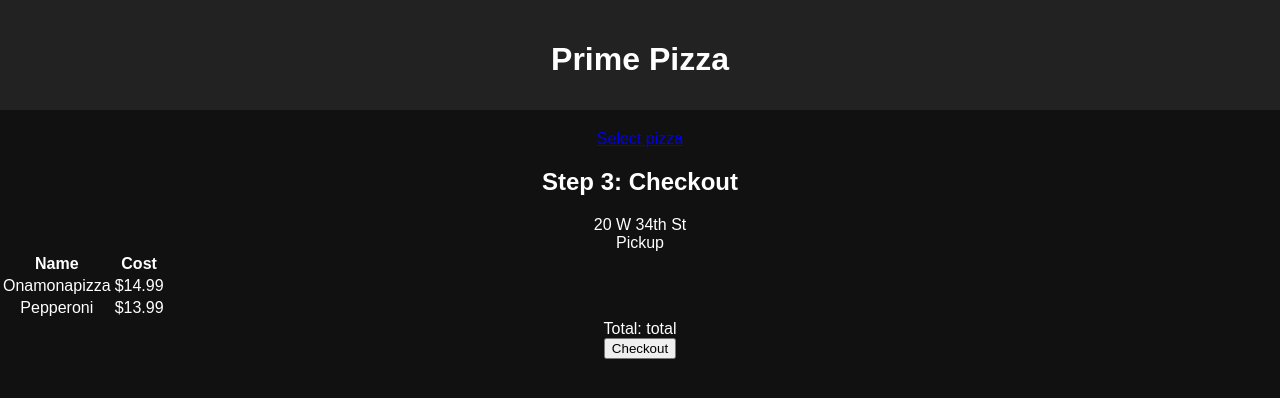
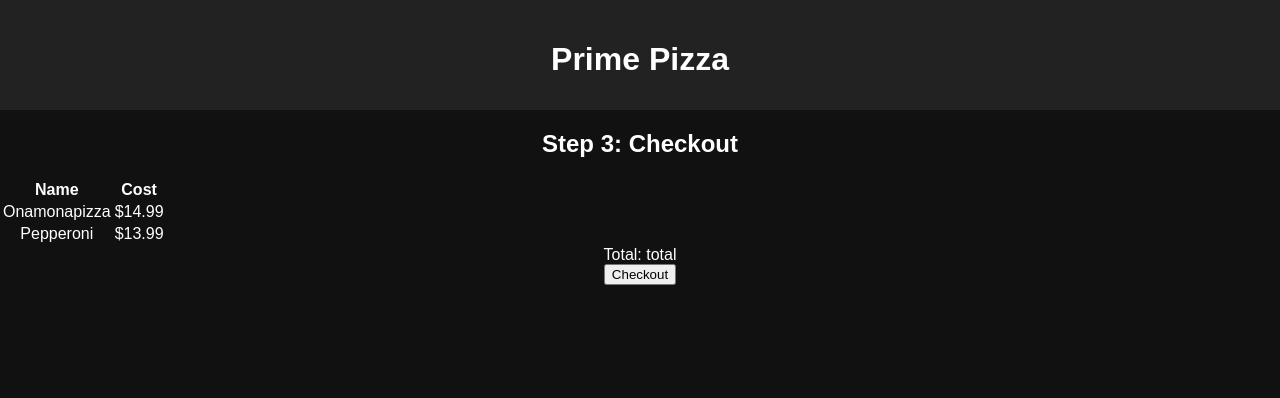
Before and after one commit to Samuelvphipps/group-redux-pizza-parlor-pod1, a React (Create React App) app: page /#/checkout in a window 1280 px wide. Shown: the top 398 px of the page. Built offline with nearby package versions, Linux system fonts and the light colour scheme; no server answers.

Commit message:
add button to go to pizza page

```diff
--- a/src/components/App/App.jsx
+++ b/src/components/App/App.jsx
@@ -51,7 +51,6 @@ function App() {
 
 {/* TODO: display select pizza page */}
       {/* select pizzas */}
-      <Link to="/selectpizza">Select pizza</Link>
       <Route exact path="/selectpizza">
         <SelectPizza />
       </Route>
--- a/src/components/Checkout/Checkout.jsx
+++ b/src/components/Checkout/Checkout.jsx
@@ -1,16 +1,51 @@
 import React from 'react';
-import { useSelector } from 'react-redux';
+import { useSelector, useDispatch } from 'react-redux';
+import { Link } from 'react-router-dom';
 
 
 function Checkout() {
-    const order = useSelector(store => store.order);
-    console.log(order);
+
+    const dispatch = useDispatch();
+
+    const customer = useSelector(store => store.customer);
+
+    const cart = useSelector(store => store.cart);
+    const total = useSelector(store => store.total);
+    console.log('order in Checkout', customer);
+    console.log('cart in Checkout', cart);
+    console.log('total in Checkout', total);
+
+    // create object that look like what the state is in ORDER
+
+
+    // axios post on click with BAO built from store.cart, store.total, store.customer
+    /*{
+        "customer_name": "Donatello", customer
+        "street_address": "20 W 34th St", customer
+        "city": "New York", customer
+        "zip": "10001", customer
+        "total": "27.98", total
+        "type": "Pickup", customer
+        "pizzas": [{ cart
+        "id": "1",
+        "quantity": "1"
+        }, {
+        "id": "2",
+        "quantity": "1"
+        }]
+    } */
+
+    const handleCheckout = () => {
+
+    }
+
+
 
 
     return (
         <>
             <h2>Step 3: Checkout</h2>
-            <div>{order.street_address}</div><div>{order.type}</div>
+            <div>{customer.street_address}</div><div>{customer.type}</div>
             <table>
                 <thead>
                     <tr>
@@ -30,7 +65,9 @@ function Checkout() {
                 </tbody>
             </table>
             <div>Total: total</div>
-            <button>Checkout</button>
+            <Link to={`/selectpizza`}>
+                <button onClick={handleCheckout}>Checkout</button>
+            </Link>
         </>
     );
 }
--- a/src/index.js
+++ b/src/index.js
@@ -52,26 +52,31 @@ const order = (state = {
   return state;
 }
 
-const cart = (state, action) => {
+const cart = (state = [{
+  "id": "1",
+  "quantity": "1"
+}, {
+  "id": "2",
+  "quantity": "1"
+}], action) => {
   return state;
 }
 
 
 
-const total = (state = 0, action) => {
+const total = (state = 500.00, action) => {
   return state;
 
 }
 
 const reduxStore = createStore(
     combineReducers({
-
       pizzas,
     //   adminOrders,
       order,
-    //   cart,
-      customer
-
+      cart,
+      customer,
+      total
     }),
     applyMiddleware(logger)
   );
```
